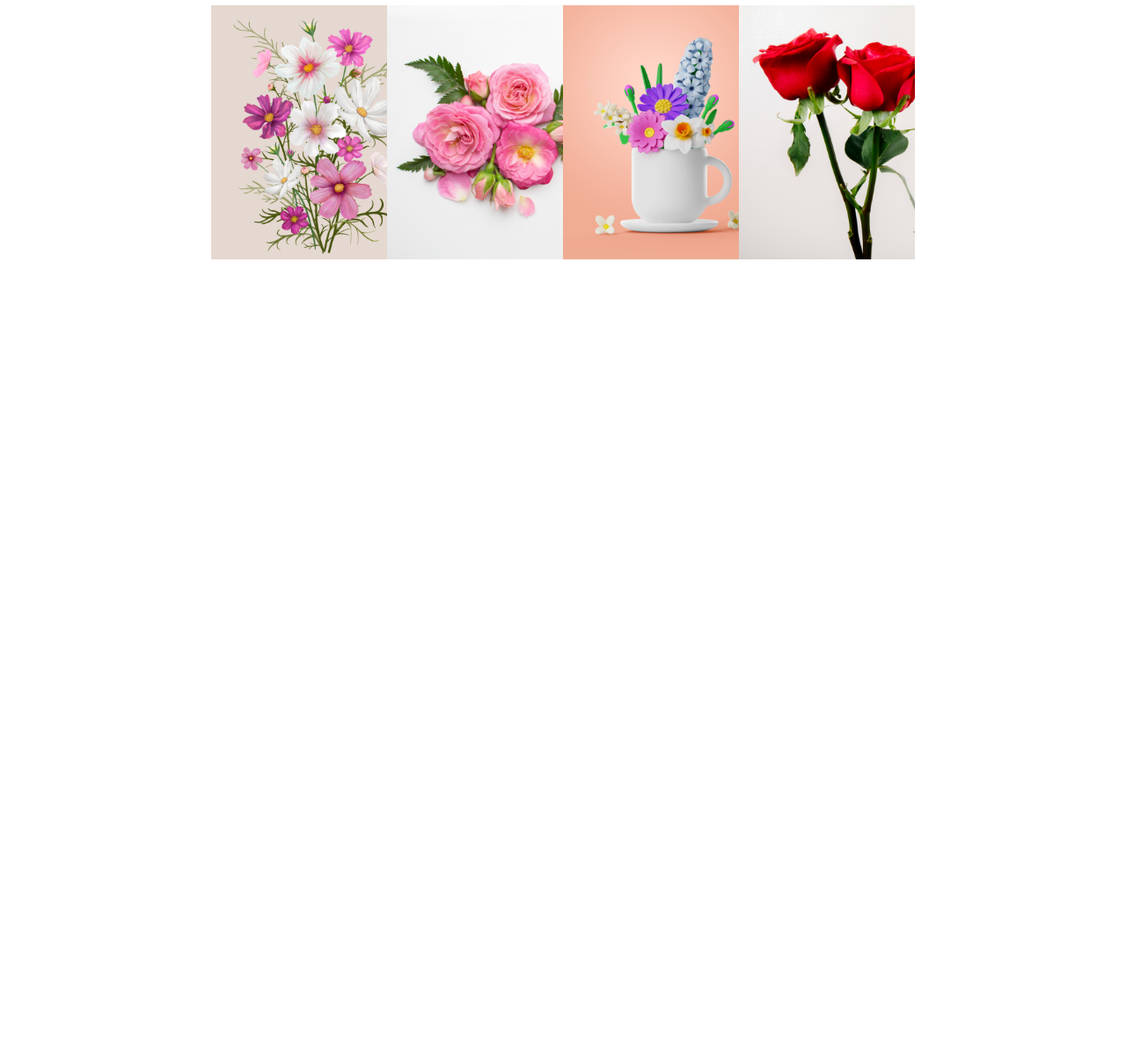
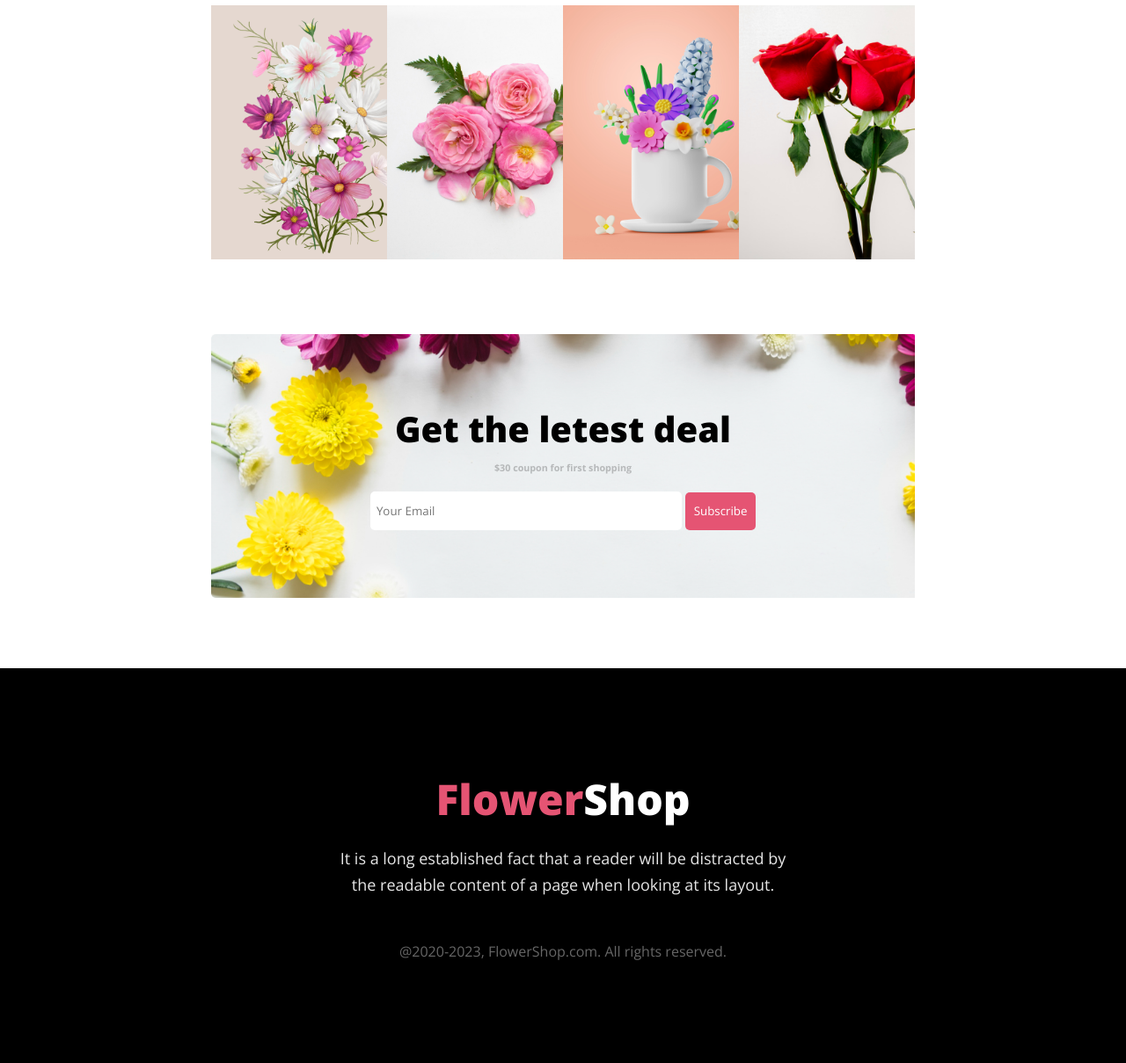
Before and after one commit to Sakib3602/flower-shop, a plain HTML site: page index.html in a window 1280 px wide. Shown: the part 2803-4012 px from the top of the page at 88% size. Before the commit the page ends 3103 px from the top, so only its background shows below. Drawn offline with nearby package versions, Linux system fonts and the light colour scheme.

Commit message:
add footer and some input button

```diff
--- a/index.html
+++ b/index.html
@@ -126,6 +126,24 @@
       </div>
     </div>
 
+    <div class="get">
+      <h1>Get the letest deal</h1>
+      <h6>$30 coupon for first shopping</h6>
+
+      <input type="email" placeholder="Your Email" name="" id="">
+      <button>Subscribe</button>
+
+    </div>
+
+    <footer>
+     <div class="wi">
+      <h1><span style="color: #E55473;">Flower</span>Shop</h1>
+      <h5>It is a long established fact that a reader will be distracted by the readable content of a page when looking at its layout.</h5>
+
+      <h6>@2020-2023, FlowerShop.com. All rights reserved.</h6>
+     </div>
+    </footer>
+
 
 
 
--- a/style.css
+++ b/style.css
@@ -250,7 +250,7 @@ font-weight: 800;
 
 }
 .oneimg img:hover{
-  transform: scale(1.3);
+  transform: scale(1.2);
 }
 
 .imgs-sec{
@@ -261,3 +261,77 @@ font-weight: 800;
   margin-right: 240px;
 
 }
+.get{
+  margin-top: 80px;
+  margin-left: 240px;
+  margin-right: 240px;
+  height: 300px;
+  background-image: url('./Flower Asset/Rectangle\ 9.png');
+  background-size: cover;
+  text-align: center;
+  background-repeat: no-repeat;
+}
+.get h1{
+  font-size: 40px;
+font-weight: 800;
+  padding-top: 80px;
+}
+.get h6{
+  margin-top: 10px;
+}
+.get input{
+  margin-top: 20px;
+  width: 340px;
+  height: 30px;
+  border: none;
+  border-radius: 5px;
+  padding: 7px;
+}
+.get h6{
+  color: #0808083c;
+}
+.get button{
+  height: 43px;
+  width: 80px;
+  border: none;
+  color: white;
+  font-weight: 400;
+
+  border-radius: 5px;
+background-color: #E55473;
+}
+footer{
+  margin-top: 80px;
+  background-color: black;
+  color: white;
+height: 449px;
+display: flex;
+  justify-content: center;
+  align-items: center;
+}
+footer h6{
+  margin-top: 50px;
+color: rgba(255, 255, 255, 0.40);
+text-align: center;
+font-size: 16px;
+
+font-weight: 400;
+}
+footer h5{
+  color: rgba(255, 255, 255, 0.90);
+
+text-align: center;
+margin-top: 20px;
+font-size: 18px;
+font-weight: 400;
+line-height: 30px;
+}
+footer h1{
+  text-align: center;
+font-size: 48px;
+font-weight: 800;
+}
+footer .wi{
+
+  width: 525px;
+}
```
